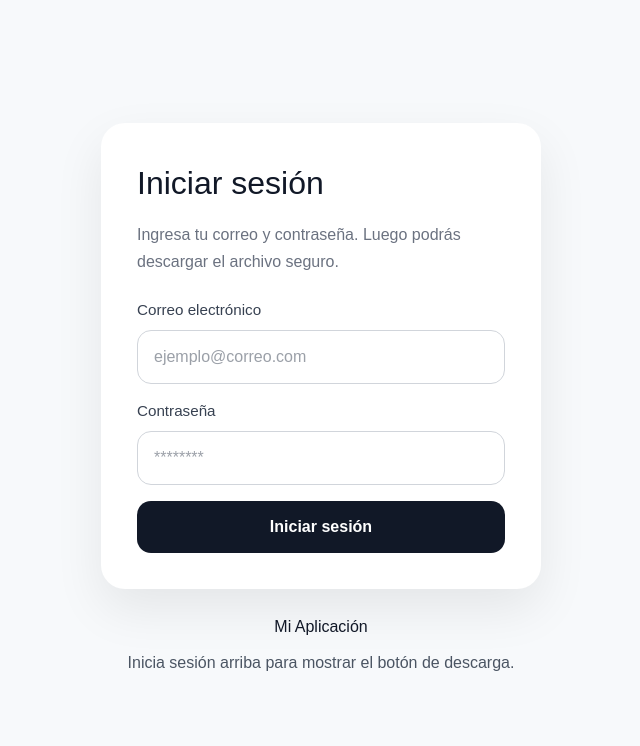
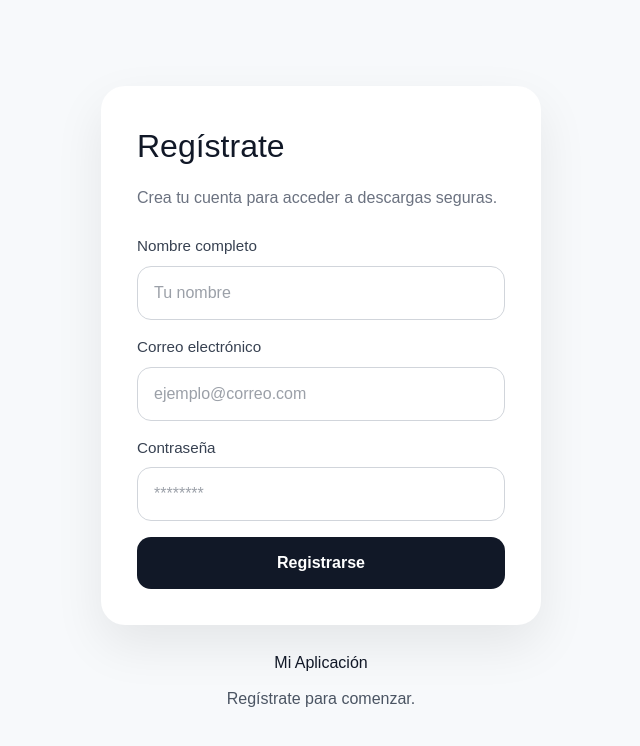
Before and after one commit to Puma736/ProyectApp, a Next.js app: page / in a window 1280 px wide. Shown: the top 746 px of the page, without its empty margins (319-959 px from the left). Built offline with nearby package versions, Linux system fonts and the light colour scheme.

Commit message:
actualizando configuracion y rutas

```diff
--- a/app/page.tsx
+++ b/app/page.tsx
@@ -3,11 +3,16 @@
 import { useState } from 'react';
 
 export default function Home() {
-  const [loggedIn, setLoggedIn] = useState(false);
+  const [step, setStep] = useState<'register' | 'login' | 'download'>('register');
+
+  const handleRegister = (event: React.FormEvent<HTMLFormElement>) => {
+    event.preventDefault();
+    setStep('login');
+  };
 
   const handleLogin = (event: React.FormEvent<HTMLFormElement>) => {
     event.preventDefault();
-    setLoggedIn(true);
+    setStep('download');
   };
 
   return (
@@ -30,6 +35,99 @@ export default function Home() {
         padding: '36px',
         marginBottom: '26px'
       }}>
+        {step === 'register' && (
+          <>
+            <h1 style={{
+              margin: 0,
+              fontSize: '2rem',
+              color: '#111827',
+              marginBottom: '14px'
+            }}>
+              Regístrate
+            </h1>
+            <p style={{
+              margin: 0,
+              color: '#6b7280',
+              lineHeight: '1.7',
+              marginBottom: '24px'
+            }}>
+              Crea tu cuenta para acceder a descargas seguras.
+            </p>
+
+            <form onSubmit={handleRegister} style={{ display: 'grid', gap: '16px' }}>
+              <label style={{ display: 'flex', flexDirection: 'column', gap: '8px', color: '#374151', fontSize: '0.95rem' }}>
+                Nombre completo
+                <input
+                  type="text"
+                  placeholder="Tu nombre"
+                  required
+                  style={{
+                    width: '100%',
+                    padding: '14px 16px',
+                    borderRadius: '14px',
+                    border: '1px solid #d1d5db',
+                    outline: 'none',
+                    fontSize: '1rem'
+                  }}
+                />
+              </label>
+
+              <label style={{ display: 'flex', flexDirection: 'column', gap: '8px', color: '#374151', fontSize: '0.95rem' }}>
+                Correo electrónico
+                <input
+                  type="email"
+                  placeholder="ejemplo@correo.com"
+                  required
+                  style={{
+                    width: '100%',
+                    padding: '14px 16px',
+                    borderRadius: '14px',
+                    border: '1px solid #d1d5db',
+                    outline: 'none',
+                    fontSize: '1rem'
+                  }}
+                />
+              </label>
+
+              <label style={{ display: 'flex', flexDirection: 'column', gap: '8px', color: '#374151', fontSize: '0.95rem' }}>
+                Contraseña
+                <input
+                  type="password"
+                  placeholder="********"
+                  required
+                  style={{
+                    width: '100%',
+                    padding: '14px 16px',
+                    borderRadius: '14px',
+                    border: '1px solid #d1d5db',
+                    outline: 'none',
+                    fontSize: '1rem'
+                  }}
+                />
+              </label>
+
+              <button
+                type="submit"
+                style={{
+                  width: '100%',
+                  padding: '14px 16px',
+                  borderRadius: '14px',
+                  border: 'none',
+                  backgroundColor: '#111827',
+                  color: '#ffffff',
+                  fontSize: '1rem',
+                  fontWeight: 'bold',
+                  cursor: 'pointer'
+                }}
+              >
+                Registrarse
+              </button>
+            </form>
+          </>
+        )}
+
+        {step === 'login' && (
+          <>
             <h1 style={{
               margin: 0,
               fontSize: '2rem',
@@ -44,7 +142,7 @@ export default function Home() {
               lineHeight: '1.7',
               marginBottom: '24px'
             }}>
-          Ingresa tu correo y contraseña. Luego podrás descargar el archivo seguro.
+              Ingresa tu correo y contraseña para acceder a la descarga.
             </p>
 
             <form onSubmit={handleLogin} style={{ display: 'grid', gap: '16px' }}>
@@ -99,6 +197,50 @@ export default function Home() {
                 Iniciar sesión
               </button>
             </form>
+          </>
+        )}
+
+        {step === 'download' && (
+          <>
+            <h1 style={{
+              margin: 0,
+              fontSize: '2rem',
+              color: '#111827',
+              marginBottom: '14px'
+            }}>
+              ¡Bienvenido!
+            </h1>
+            <p style={{
+              margin: 0,
+              color: '#6b7280',
+              lineHeight: '1.7',
+              marginBottom: '24px'
+            }}>
+              Has iniciado sesión correctamente. Ahora puedes descargar el archivo seguro.
+            </p>
+
+            <a
+              href="https://google.com"
+              target="_blank"
+              rel="noopener noreferrer"
+              style={{
+                display: 'inline-block',
+                width: '100%',
+                padding: '14px 16px',
+                borderRadius: '14px',
+                border: 'none',
+                backgroundColor: '#111827',
+                color: '#ffffff',
+                textDecoration: 'none',
+                fontSize: '1rem',
+                fontWeight: 'bold',
+                textAlign: 'center'
+              }}
+            >
+              Descargar Ahora (100MB)
+            </a>
+          </>
+        )}
       </div>
 
       <div style={{ textAlign: 'center', maxWidth: '440px', color: '#4b5563' }}>
@@ -106,29 +248,10 @@ export default function Home() {
           Mi Aplicación
         </h2>
         <p style={{ margin: 0, lineHeight: '1.8' }}>
-          {loggedIn ? '¡Listo! Ya puedes descargar el archivo seguro.' : 'Inicia sesión arriba para mostrar el botón de descarga.'}
+          {step === 'register' && 'Regístrate para comenzar.'}
+          {step === 'login' && 'Inicia sesión para continuar.'}
+          {step === 'download' && '¡Disfruta tu descarga!'}
         </p>
-
-        {loggedIn && (
-          <a
-            href="https://google.com"
-            target="_blank"
-            rel="noopener noreferrer"
-            style={{
-              display: 'inline-block',
-              marginTop: '24px',
-              padding: '16px 32px',
-              backgroundColor: '#111827',
-              color: '#ffffff',
-              borderRadius: '50px',
-              textDecoration: 'none',
-              fontWeight: 'bold',
-              fontSize: '1.05rem'
-            }}
-          >
-            Descargar Ahora (100MB)
-          </a>
-        )}
       </div>
     </main>
   );
```
Lines whose indentation alone changed are shown as unchanged.
